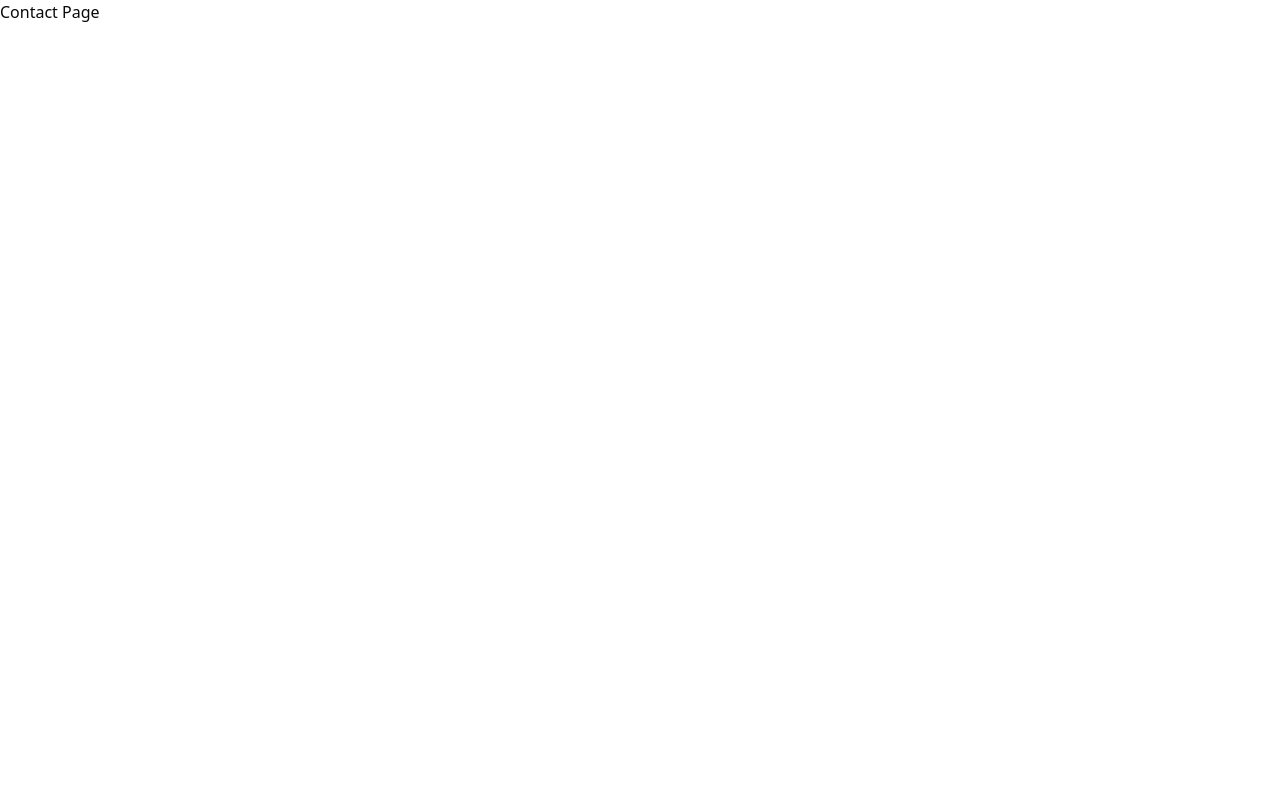
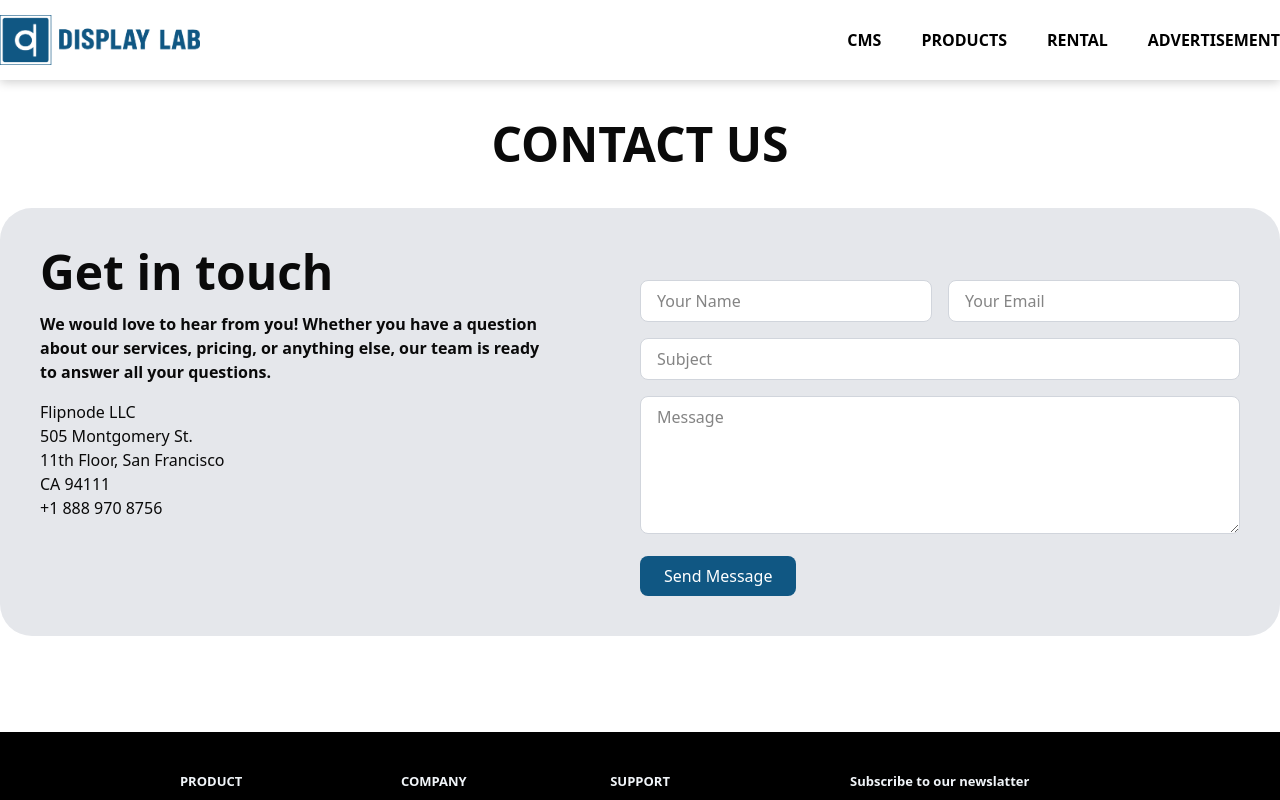
Before and after one commit to mijbah-eng/diplayLab, a Next.js app: page /contact in a window 1280 px wide. Shown: the top 800 px of the page. Built offline with nearby package versions, Linux system fonts and the light colour scheme.

Commit message:
updated contact and about and home page button color

```diff
--- a/src/app/contact/page.js
+++ b/src/app/contact/page.js
@@ -1,7 +1,49 @@
+import Navber2 from "@/components/navber2";
+import Footer from "@/components/Footer/footer";
+
 function page() {
     return ( <>
+    <Navber2 />
+    <div className="hero-section mt-20">
+        <div className="">
+            <div className="container">
+                <div className="flex flex-col gap-5 items-center py-10">
+                    <h1 className="text-5xl font-bold">CONTACT US</h1>
+                </div>
+            </div>
+        </div>
+    </div>
+    {/* FORM */}
+    <div className="form-section">
+    <div className="container">
+        <div className="px-2 md:p-10 mx-auto w-full grid grid-cols-1 md:grid-cols-2 bg-gray-200 rounded-4xl">
+                <div className="">
+            <h4 className="text-5xl font-semibold">Get in touch</h4>
+            <p className="mt-4 w-5/6 font-semibold">We would love to hear from you! Whether you have a question about our services, pricing, or anything else, our team is ready to answer all your questions.</p>
+            <p className="mt-4 w-5/6"> <span> Flipnode LLC </span><br/>
+            <span> 505 Montgomery St. </span><br/>
+            <span> 11th Floor, San Francisco </span><br/>
+            <span> CA 94111 </span><br/>
+            <span> +1 888 970 8756 </span><br/>
+</p>
+                </div>
 
-    <h1>Contact Page</h1>
+                <div className="mt-8">
+                    <form className="space-y-4">
+                        <div className="grid grid-cols-1 md:grid-cols-2 gap-4">
+                            <input type="text" placeholder="Your Name" className="bg-white border border-gray-300 rounded-md px-4 py-2 focus:outline-none focus:ring-2 focus:ring-blue-500" />
+                            <input type="email" placeholder="Your Email" className="bg-white border border-gray-300 rounded-md px-4 py-2 focus:outline-none focus:ring-2 focus:ring-blue-500" />
+                        </div>
+                        <input type="text" placeholder="Subject" className="w-full bg-white border border-gray-300 rounded-md px-4 py-2 focus:outline-none focus:ring-2 focus:ring-blue-500" />
+                        <textarea placeholder="Message" rows={5} className="w-full bg-white border border-gray-300 rounded-md px-4 py-2 focus:outline-none focus:ring-2 focus:ring-blue-500"></textarea>
+                        <button type="submit" className="bg-[#105783] hover:bg-[#094970] text-white px-6 py-2 rounded-md transition duration=300">Send Message</button>
+                    </form>
+                </div>
+        </div>
+
+    </div>
+    </div>
+    <Footer/>
     </> );
 }
 
--- a/src/components/advertisement/advertisement1.jsx
+++ b/src/components/advertisement/advertisement1.jsx
@@ -29,7 +29,7 @@ function Advertisement_1() {
           <div className="mt-8 flex flex-wrap max-md:justify-center gap-4">
             <a
               href="javascript:void(0);"
-              className="px-6 py-3 text-base font-semibold text-white bg-[#324ef0] hover:bg-opacity-80 transition-all duration-300 transform focus:ring-2 focus:ring-[#192ff1] focus:outline-none focus:ring-opacity-50 rounded-md"
+              className="px-6 py-3 text-base font-semibold text-white bg-[#105783] hover:bg-[#003051] transition-all duration-300 transform rounded-md"
             >
               Request A Advertisement
             </a>
--- a/src/components/cms/cms_section_1.jsx
+++ b/src/components/cms/cms_section_1.jsx
@@ -11,7 +11,7 @@ function CMS_Marketing() {
           Display Lab CMS offors an advanced yet user-friendly system that lallows you create pload and manage content effortlessly. Esillsix schedule, campalgns, ann-unccements and make real-time updates across multiple screens across multiple screens.
         </p>
         <div className="mt-8 flex flex-wrap max-md:justify-center gap-4">
-          <a href="javascript:void(0);" className="px-6 py-3 text-base font-semibold text-white bg-[#324ef0] hover:bg-opacity-80 transition-all duration-300 transform focus:ring-2 focus:ring-[#192ff1] focus:outline-none focus:ring-opacity-50 rounded-md">Explore CMS</a>
+          <a href="javascript:void(0);" className="px-6 py-3 text-base font-semibold text-white bg-[#105783] hover:bg-[#003051] transition-all duration-300 transform rounded-md">Explore CMS</a>
         </div>
       </div>
       <div className="">
--- a/src/components/products/products.jsx
+++ b/src/components/products/products.jsx
@@ -99,7 +99,7 @@ function Products() {
       </div>
 
       <Link
-        className="w-[11rem] text-center self-center px-6 py-3 text-base font-semibold text-white bg-[#324ef0] hover:bg-opacity-80 transition-all duration-300 transform focus:ring-2 focus:ring-[#192ff1] focus:outline-none focus:ring-opacity-50 rounded-md"
+        className="w-[11rem] text-center self-center px-6 py-3 text-base font-semibold text-white bg-[#105783] hover:bg-[#003051] transition-all duration-300 transform focus:ring-2 rounded-md"
         href={"#"}
       >
         View All Products
--- a/src/components/rental/rental_1.jsx
+++ b/src/components/rental/rental_1.jsx
@@ -29,7 +29,7 @@ function Rental_1() {
         <div className="mt-8 flex flex-wrap max-md:justify-center gap-4">
           <a
             href="javascript:void(0);"
-            className="px-6 py-3 text-base font-semibold text-white bg-[#324ef0] hover:bg-opacity-80 transition-all duration-300 transform focus:ring-2 focus:ring-[#192ff1] focus:outline-none focus:ring-opacity-50 rounded-md"
+            className="px-6 py-3 text-base font-semibold text-white bg-[#105783] hover:bg-[#003051] transition-all duration-300 transform rounded-md"
           >
             Explore Rental
           </a>
```
Also changed, not shown: src/components/Footer/footer.jsx (+1 -109 lines), src/components/pages/about/components/AboutSection.js (+37 -4 lines).
